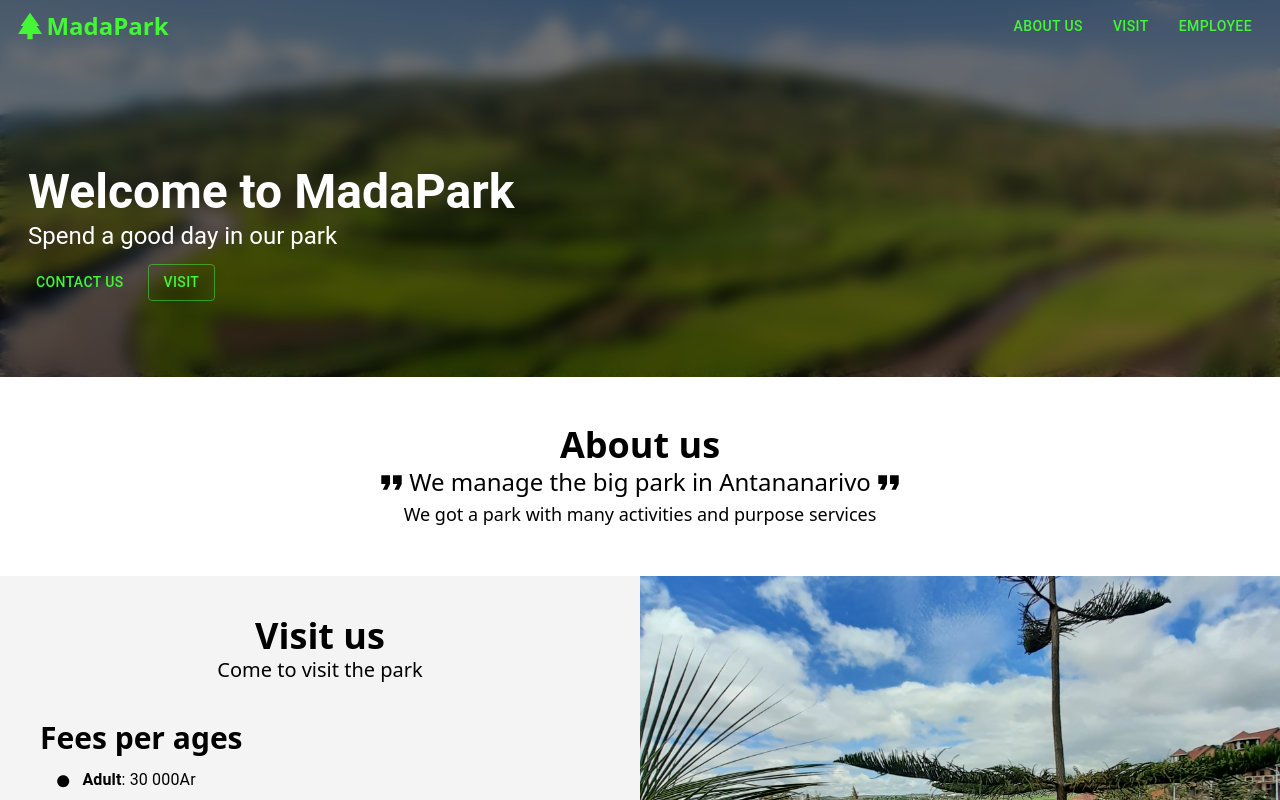
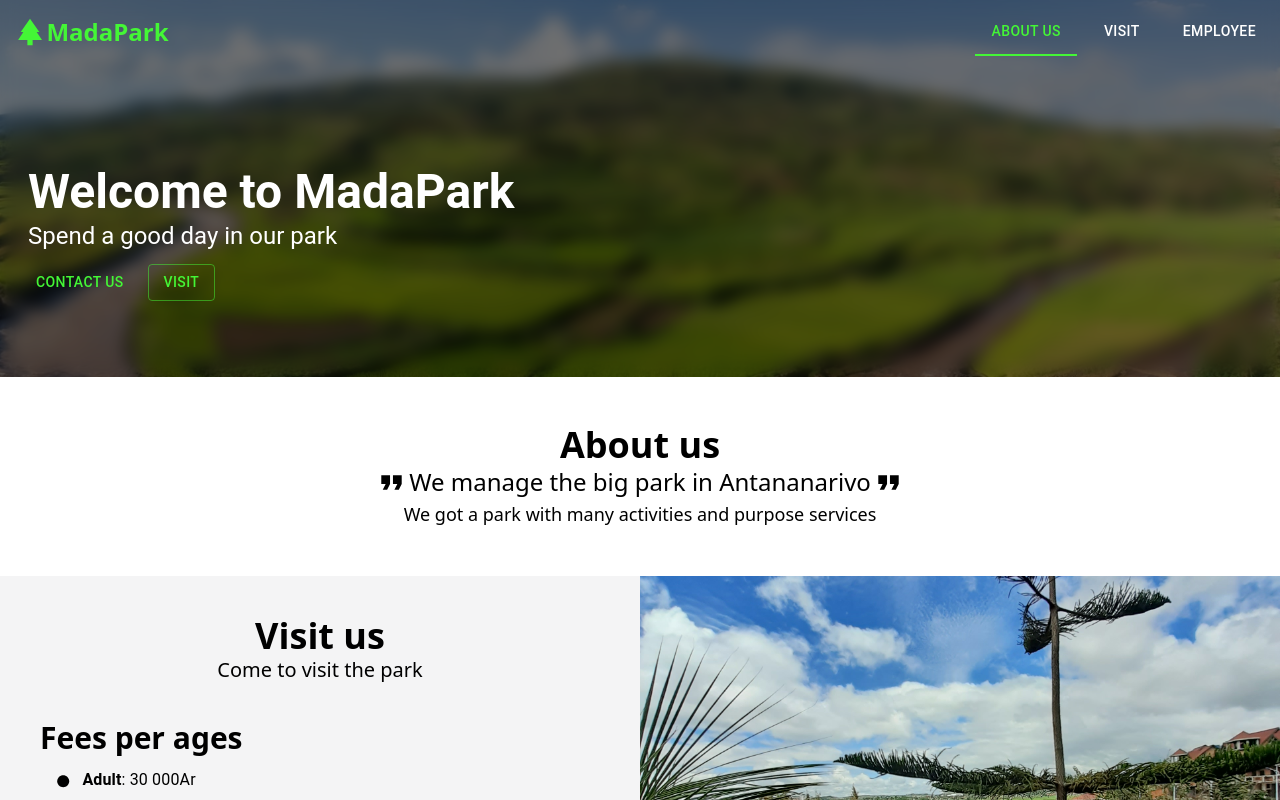
Before and after one commit to GestionDePark/Park-Management-Frontend, a React (Vite) app: page / in a window 1280 px wide. Shown: the top 800 px of the page. Built offline with nearby package versions, Linux system fonts and the light colour scheme.

Commit message:
feat: header nav animation

```diff
--- a/src/pages/Visitor/Header.tsx
+++ b/src/pages/Visitor/Header.tsx
@@ -1,7 +1,6 @@
 import AppLogo from '@/components/AppLogo';
-import { PropsWithChildren, useEffect, useState } from 'react';
-import { useLocation } from 'react-router-dom';
-import { Button } from '@mui/material';
+import { SyntheticEvent, useEffect, useState } from 'react';
+import { Tab, Tabs } from '@mui/material';
 
 const Header = () => {
   const [changeHeader, setChangeHeader] = useState(false);
@@ -19,35 +18,46 @@ const Header = () => {
     };
   });
 
+  const [value, setValue] = useState(0);
+  const handleChange = (_: SyntheticEvent, newValue: number) => {
+    setValue(newValue);
+  };
+
   return (
     <header
       className={`w-full flex justify-between p-2 fixed top-0 transition right-0 z-[1000] ${changeHeader ? 'bg-white' : ''}`}
     >
       <AppLogo />
 
-      <nav
-        className={`center-flex gap-2 px-3 ${changeHeader ? 'text-black' : 'text-white'}`}
+      <Tabs
+        value={value}
+        role="navigation"
+        onChange={handleChange}
+        aria-label="nav tabs example"
       >
-        <SpaLink href="#about">About us</SpaLink>
-        <SpaLink href="#visit">Visit</SpaLink>
-        <SpaLink href="#employee">Employee</SpaLink>
-      </nav>
+        <LinkTab scrolled={changeHeader} label="About us" href="#about" />
+        <LinkTab scrolled={changeHeader} label="Visit" href="#visit" />
+        <LinkTab scrolled={changeHeader} label="Employee" href="#employee" />
+      </Tabs>
     </header>
   );
 };
 
-const SpaLink = ({ href, children }: PropsWithChildren<{ href: string }>) => {
-  const hash: string = useLocation().hash;
-  const isActive: boolean = hash === href;
+interface LinkTabProps {
+  scrolled: boolean;
+  label?: string;
+  href?: string;
+  selected?: boolean;
+}
 
+const LinkTab = ({ scrolled, ...rest }: LinkTabProps) => {
   return (
-    <Button
-      href={href}
-      className="px-2 py-1"
-      variant={isActive ? 'outlined' : 'text'}
-    >
-      {children}
-    </Button>
+    <Tab
+      component="a"
+      sx={{ color: scrolled ? 'black' : 'white' }}
+      aria-current={rest.selected && 'page'}
+      {...rest}
+    />
   );
 };
 
```
